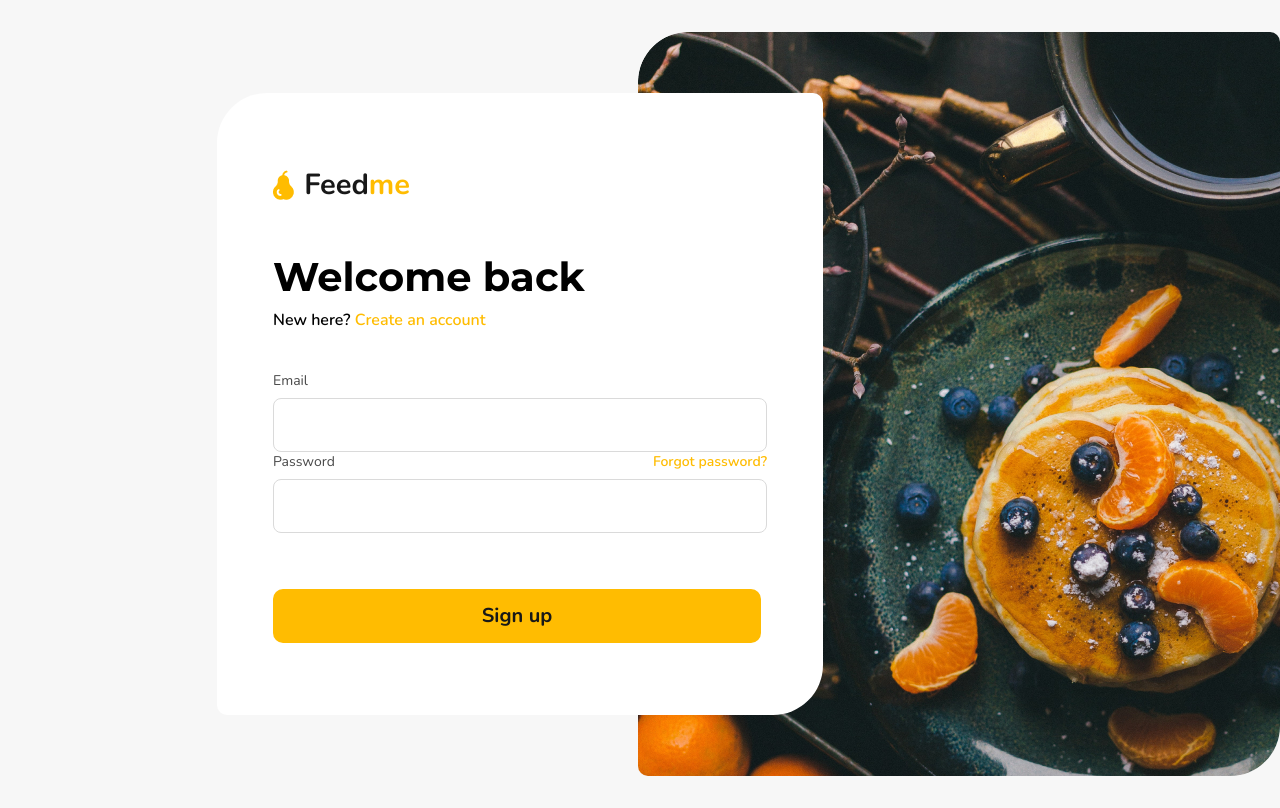
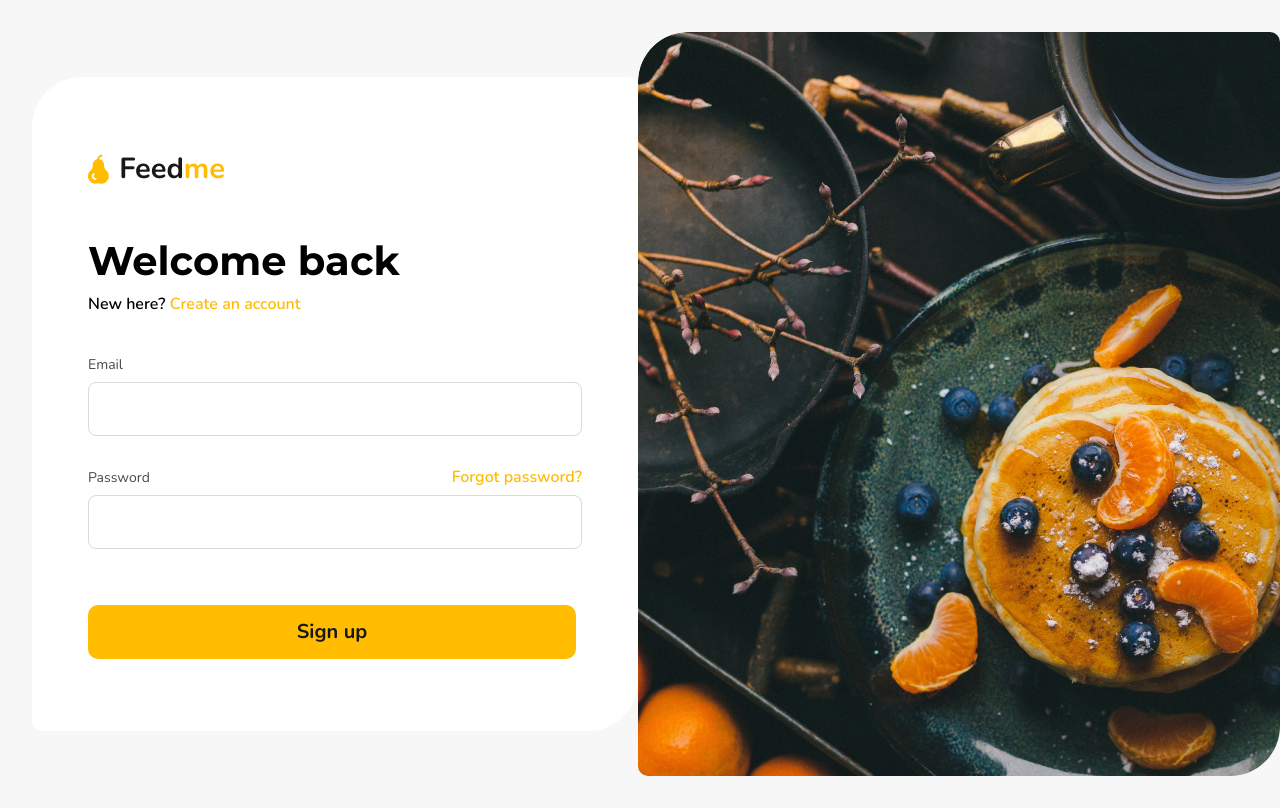
Before and after one commit to feelfaque/itechart-internship, a React (Create React App) app in the folder cookbook/: page /login in a window 1280 px wide. Built offline with nearby package versions, Linux system fonts and the light colour scheme.

Commit message:
[feedme] added final-form to the login form component

```diff
--- a/cookbook/package.json
+++ b/cookbook/package.json
@@ -3,6 +3,8 @@
   "version": "0.1.0",
   "private": true,
   "dependencies": {
+    "@material-ui/core": "^4.12.3",
+    "@material-ui/icons": "^4.11.2",
     "@testing-library/jest-dom": "^5.11.4",
     "@testing-library/react": "^11.1.0",
     "@testing-library/user-event": "^12.1.10",
--- a/cookbook/src/components/forms/form-container/FormContainer.css
+++ b/cookbook/src/components/forms/form-container/FormContainer.css
@@ -28,6 +28,7 @@
 .form-link--yellow {
     font-weight: 600;
     color: var(--primary-yellow);
+    text-decoration: none;
 }
 
 .form-input {
--- a/cookbook/src/components/forms/form-container/FormContainer.js
+++ b/cookbook/src/components/forms/form-container/FormContainer.js
@@ -1,14 +1,15 @@
 import React from "react";
 import './FormContainer.css';
 import LogoBig from "../../logo/LogoBig";
+import { Link } from "react-router-dom";
 
 
-function FormContainer({title, subtitle, subtitleLink, children}) {
+function FormContainer({title, subtitle, subtitleLink, subtitleLinkText, children}) {
     return (
         <div className="form-container form--font">
             <LogoBig/>
             <h2 className="form-title">{title}</h2>
-            <h3 className="form-subtitle"> {subtitle} <span className="form-link--yellow">{subtitleLink}</span></h3>
+            <h3 className="form-subtitle"> {subtitle} <Link to={subtitleLink} className="form-link--yellow">{subtitleLinkText}</Link></h3>
             {children}
         </div>
     );
--- a/cookbook/src/components/forms/sign-in-form/SignInForm.js
+++ b/cookbook/src/components/forms/sign-in-form/SignInForm.js
@@ -1,16 +1,54 @@
+import {Form, Field} from "react-final-form";
+import {Link} from "react-router-dom";
+
 function SignInForm () {
+    const onSubmit = () => {}
     return (
-        <form action="" method="">
-            <label className="form--column form-input--text">
-                Email
-                <input className="form-input" type="email" name="email"/>
-            </label>
-            <label className="form--column form-input--text">
-                <div className="form--row"><span>Password</span> <span className="form-link--yellow">Forgot password?</span></div>
-                <input className="form-input" type="password" name="password"/>
-            </label>
-            <input className="form-submit-button" type="submit" value="Sign up"/>
-        </form>
+        <Form
+            onSubmit={onSubmit}
+            validate={(values) => {
+                const errors = {};
+                if (!values.email) {
+                    errors.email = "Email is required";
+                }
+                if (!/^\w+([\.-]?\w+)*@\w+([\.-]?\w+)*(\.\w{2,3})+$/.test(values.email)) {
+                    errors.email = "Email isn't valid";
+                }
+                if (!values.password) {
+                    errors.password = "Password is required";
+                }
+                return errors;
+            }}
+            render={({handleSubmit, form, submitting, pristine, values}) => (
+                <form onSubmit={handleSubmit}>
+                    <div className="form--column">
+                        <label className="form-input--text">Email</label>
+                        <Field name="email">
+                            {({input, meta}) => (
+                                <div className="form--column">
+                                    <input type="email" {...input} className="form-input"/>
+                                    {meta.error && meta.touched &&
+                                    <span className="form-error--text">{meta.error}</span>}
+                                </div>
+                            )}
+                        </Field>
+                    </div>
+                    <div className="form--column form-input--margin">
+                        <div className="form--row"><label className="form-input--text">Password</label><Link to="/" className="form-link--yellow">Forgot password?</Link></div>
+                        <Field name="password">
+                            {({input, meta}) => (
+                                <div className="form--column">
+                                    <input type="password" {...input} className="form-input"/>
+                                    {meta.error && meta.touched &&
+                                    <span className="form-error--text">{meta.error}</span>}
+                                </div>
+                            )}
+                        </Field>
+                    </div>
+                    <button type="submit" className="form-submit-button" disabled={submitting}>Sign up</button>
+                </form>
+            )}
+        />
     );
 }
 
--- a/cookbook/src/components/forms/sign-up-form/SignUpForm.js
+++ b/cookbook/src/components/forms/sign-up-form/SignUpForm.js
@@ -1,4 +1,5 @@
 import {Form, Field} from "react-final-form";
+import { Link } from "react-router-dom";
 
 function SignUpForm() {
     const onSubmit = (e) => {
@@ -41,7 +42,7 @@ function SignUpForm() {
                         </Field>
                     </div>
                     <div className="form--column form-input--margin">
-                        <label className="form-input--text">Password</label>
+                        <div className="form--row"><label className="form-input--text">Password</label><Link to="/" className="form-link--yellow">Forgot password?</Link></div>
                         <Field name="password">
                             {({input, meta}) => (
                                 <div className="form--column">
--- a/cookbook/src/components/pages/sign-in/SignIn.css
+++ b/cookbook/src/components/pages/sign-in/SignIn.css
@@ -11,7 +11,3 @@
     border-radius: 50px 10px;
     background-image: url("../../../assets/images/sign-in-bg.jpg");
 }
-
-.form-container {
-    transform: translate(185px);
-}
--- a/cookbook/src/components/pages/sign-in/SignIn.js
+++ b/cookbook/src/components/pages/sign-in/SignIn.js
@@ -8,7 +8,7 @@ function SignIn() {
     return (
         <div className="signin-page">
             <FormContainer title={SignInPageData.title} subtitle={SignInPageData.subtitle}
-                           subtitleLink={SignInPageData.subtitleLink} children={<SignInForm/>}/>
+                           subtitleLink={SignInPageData.subtitleLink} subtitleLinkText={SignInPageData.subtitleLinkText} children={<SignInForm/>}/>
             <div className="signin--background"/>
         </div>
     );
--- a/cookbook/src/components/pages/sign-in/config.js
+++ b/cookbook/src/components/pages/sign-in/config.js
@@ -1,5 +1,6 @@
 export const SignInPageData = {
     title: "Welcome back",
     subtitle: "New here?",
-    subtitleLink: "Create an account"
+    subtitleLink: "/signup",
+    subtitleLinkText: "Create an account"
 }
--- a/cookbook/src/components/pages/sign-up/SignUp.css
+++ b/cookbook/src/components/pages/sign-up/SignUp.css
@@ -11,7 +11,3 @@
     border-radius: 50px 10px;
     background-image: url("../../../assets/images/signup-bg.jpg");
 }
-
-.form-container {
-    transform: translate(-185px);
-}
--- a/cookbook/src/components/pages/sign-up/SignUp.js
+++ b/cookbook/src/components/pages/sign-up/SignUp.js
@@ -8,7 +8,7 @@ function SignUp() {
         <div className="signup-page">
             <div className="signup--background"/>
             <FormContainer title={SignUpFormData.title} subtitle={SignUpFormData.subtitle}
-                           subtitleLink={SignUpFormData.subtitleLink} children={<SignUpForm/>}/>
+                           subtitleLink={SignUpFormData.subtitleLink} subtitleLinkText={SignUpFormData.subtitleLinkText} children={<SignUpForm/>}/>
         </div>
     );
 }
--- a/cookbook/src/components/pages/sign-up/config.js
+++ b/cookbook/src/components/pages/sign-up/config.js
@@ -1,5 +1,6 @@
 export const SignUpFormData = {
     title: "Join our community",
     subtitle: "Already have an account?",
-    subtitleLink: "Sign in"
+    subtitleLink: "/login",
+    subtitleLinkText: "Sign in"
 }
```
Also changed, not shown: 1 other file (tests, documents, lock files or other folders).
